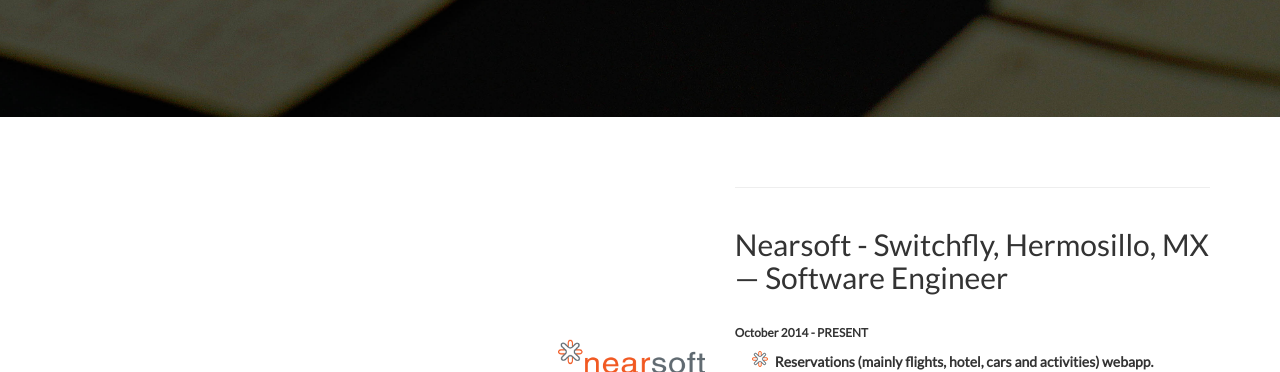
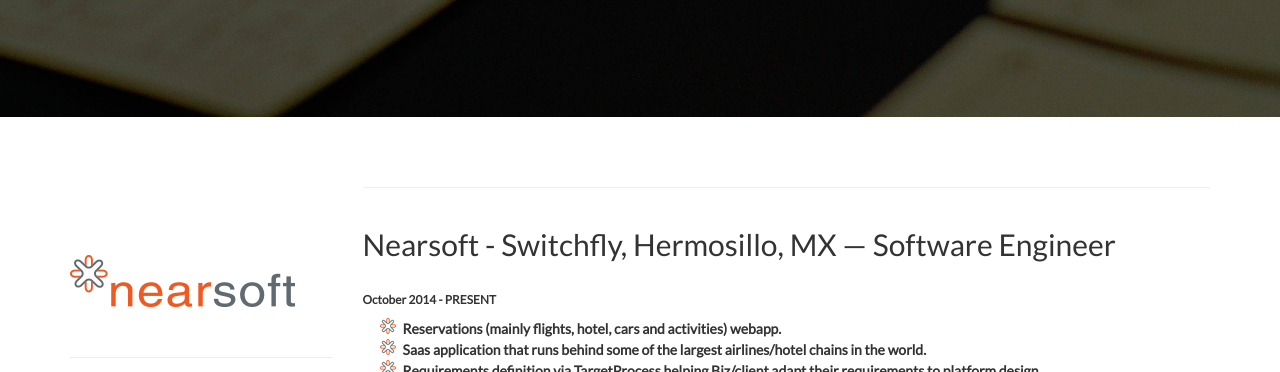
Before and after one commit to alexkilla/alexkilla.github.io-old, a website: page mySite/index.html in a window 1280 px wide. Shown: the part 878-1250 px from the top of the page. Drawn offline with Linux system fonts and the light colour scheme.

Commit message:
fixing alignment exp div

```diff
--- a/mySite/index.html
+++ b/mySite/index.html
@@ -73,7 +73,7 @@
     <div class="content-section-a">
         <div class="container">
             <div class="row vertical-align">
-                <div class="col-lg-3 col-sm-3 col-lg-offset-5">
+                <div class="col-lg-3 col-sm-3">
                     <img class="img-responsive" src="img/nearsoft.png" alt="">
                     <hr class="section-heading-spacer">
                     <img class="img-responsive" src="img/switchfly-logo.jpg" alt="">
@@ -97,14 +97,11 @@
                         </ul>
                     </div>
                 </div>
-
             </div>
-
         </div>
         <!-- /.container -->
-
     </div>
-
+    <!--/.content-section-a  -->
     <footer>
         <div class="container">
             <div class="row">
```
